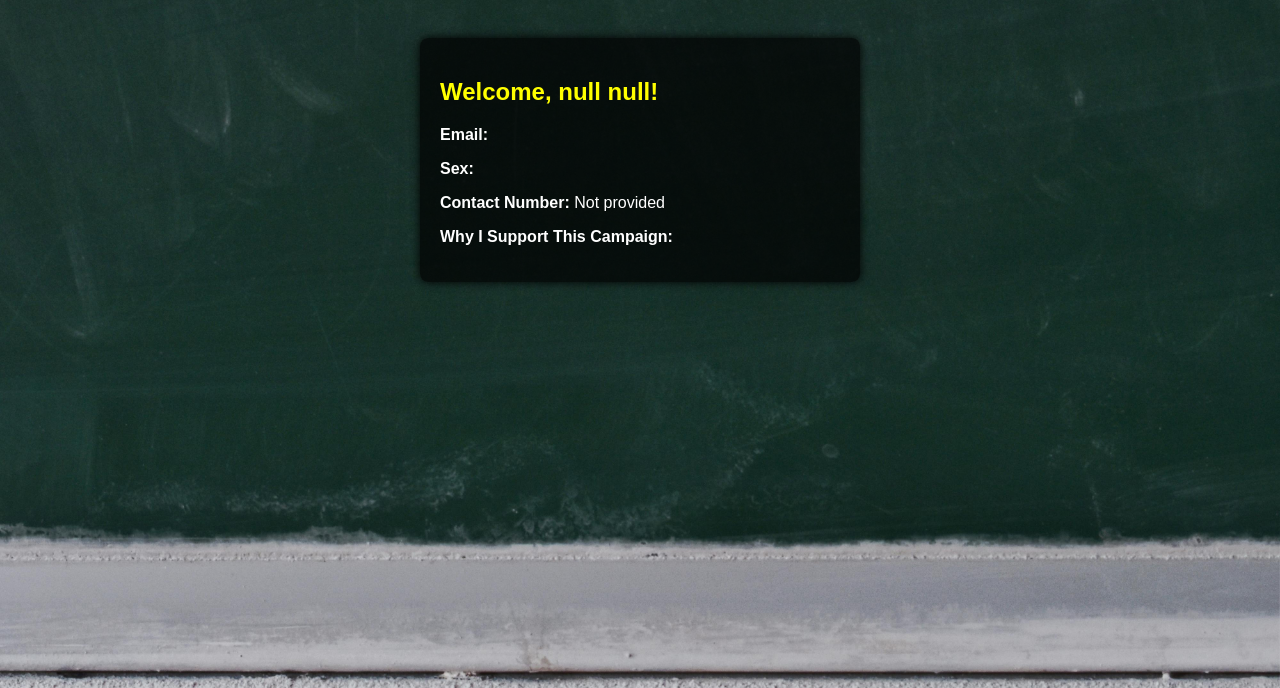
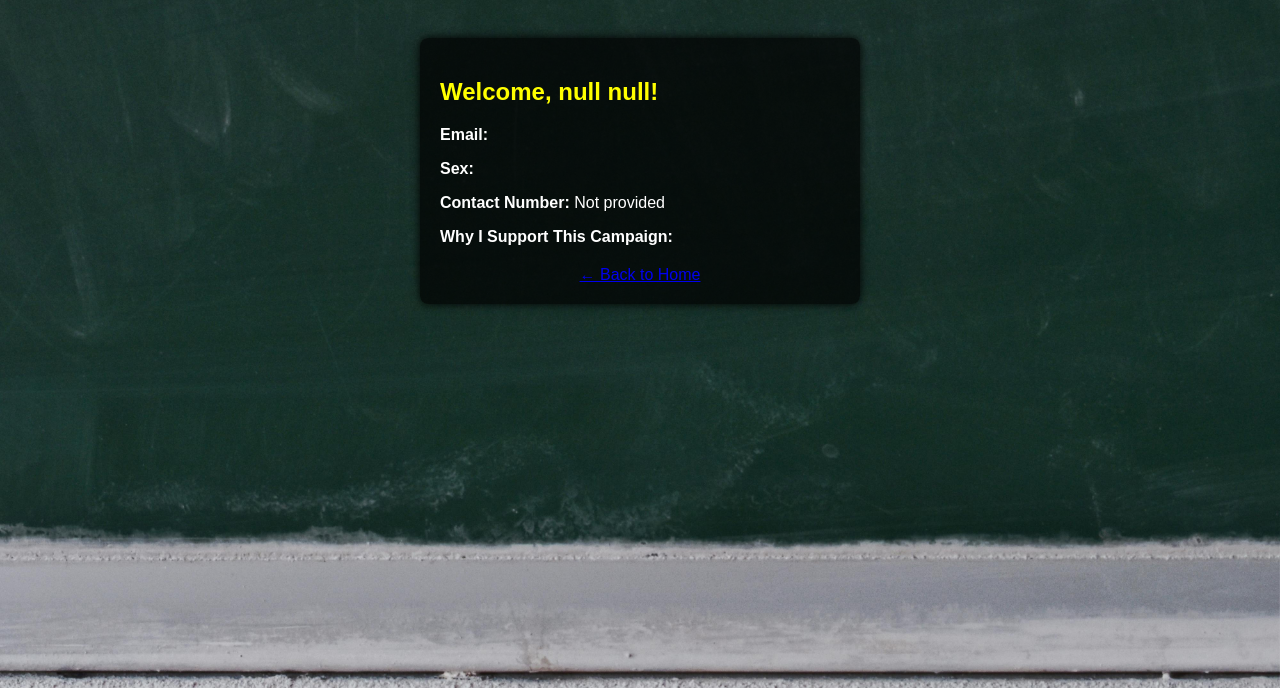
Before and after one commit to JamesPRios/FinalProject, a plain HTML site: page index6.html in a window 1280 px wide. Shown: the part 112-800 px from the top of the page. Drawn offline with Linux system fonts and the light colour scheme.

Commit message:
Update index6.html

```diff
--- a/index6.html
+++ b/index6.html
@@ -23,6 +23,11 @@
     <p style="color: white;"><strong>Contact Number:</strong> <span id="profileContact"></span></p>
     <p style="color: white;"><strong>Why I Support This Campaign:</strong></p>
     <p style="color: white;" id="profileReason"></p>
+
+
+    <div style="margin-top: 20px; text-align: center;">
+        <a href="index.html" class="back-home-button">← Back to Home</a>
+    </div>
 </main>
 </body>
 </html>
```
Lines whose indentation alone changed are shown as unchanged.
